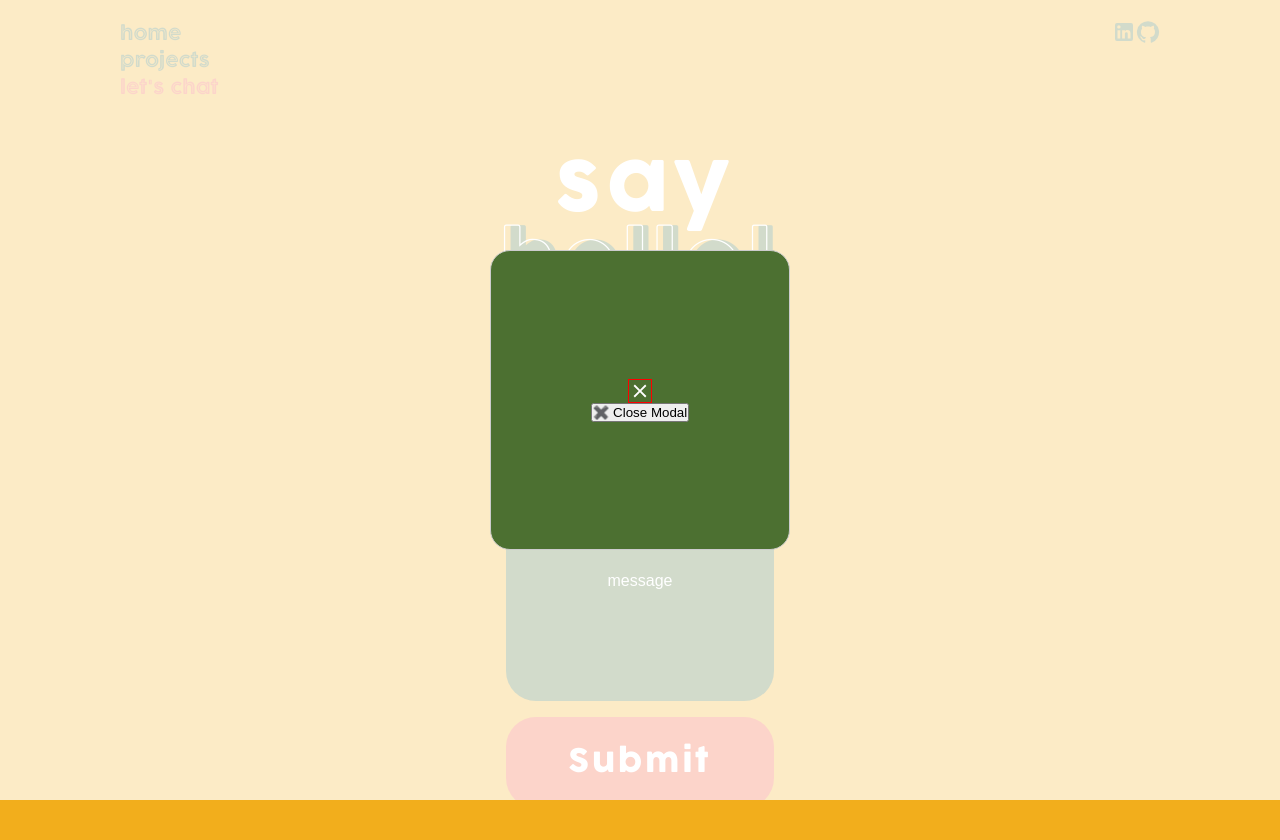
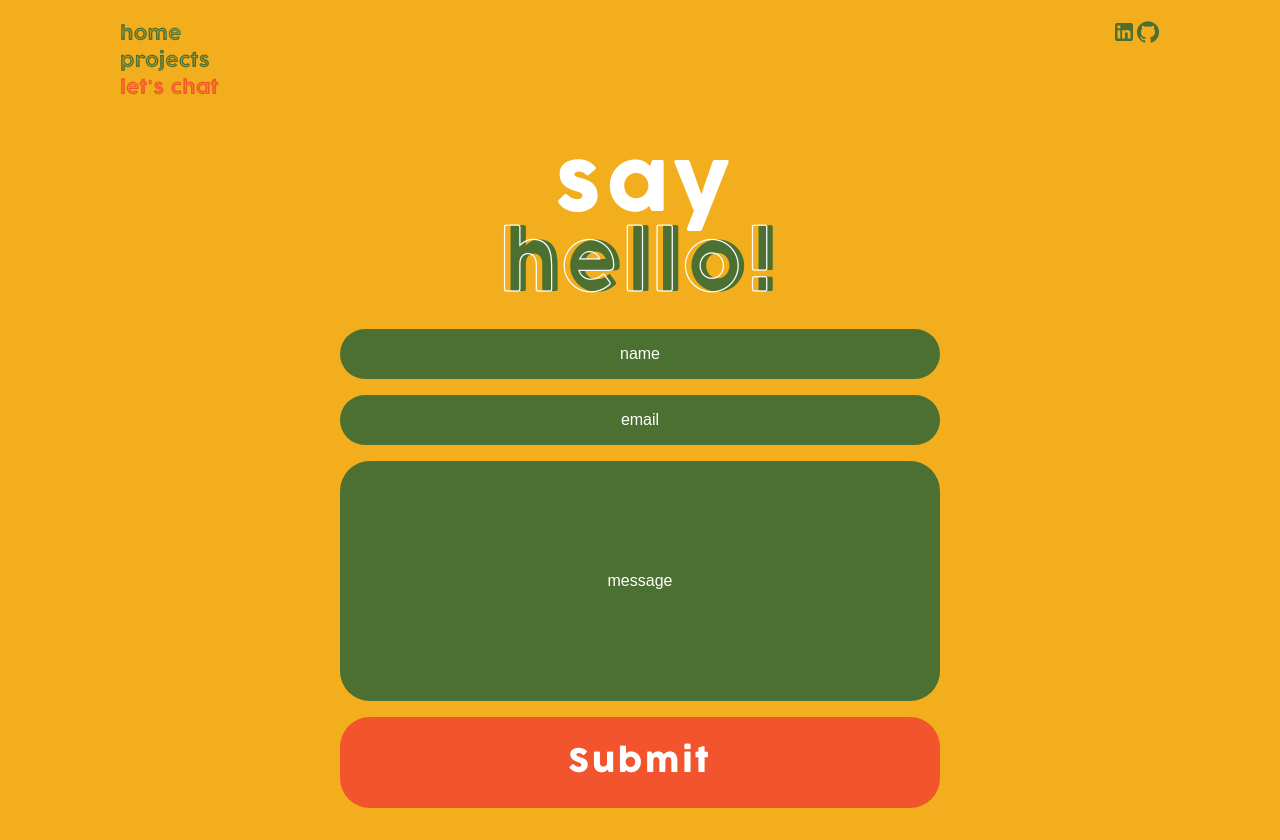
Before and after one commit to zedvas/portfolio, a React (Vite) app: page /contact in a window 1280 px wide. Before the commit the page ends 800 px from the top, so only its background shows below. Built offline with nearby package versions, Linux system fonts and the light colour scheme.

Commit message:
completed modal with styling and messages

```diff
--- a/src/App.jsx
+++ b/src/App.jsx
@@ -8,7 +8,8 @@ import { Modal } from "./Modal";
 import { useState } from "react";
 
 function App() {
-  const [reactModalIsOpen, setReactModalIsOpen] = useState(true);
+  const [reactModalIsOpen, setReactModalIsOpen] = useState(false);
+  const [modalText, setModalText] = useState("")
 
   const openReactModal = () => {
     setReactModalIsOpen(true);
@@ -17,17 +18,23 @@ function App() {
   const closeReactModal = () => {
     setReactModalIsOpen(false);
   };
+
+  const changeModalMessage = (message) => {
+    setModalText(message)
+  }
+
   return (
     <div className={reactModalIsOpen? "appContainer disableScroll": "appContainer"}>
       <Modal
         reactModalIsOpen={reactModalIsOpen}
         closeReactModal={closeReactModal}
+        modalText={modalText}
       />
       <Nav />
       <Routes>
         <Route path="/" element={<Home />} />
         <Route path="/projects" element={<Projects />} />
-        <Route path="/contact" element={<Contact openReactModal={openReactModal}/>} />
+        <Route path="/contact" element={<Contact openReactModal={openReactModal} changeModalMessage={changeModalMessage}/>} />
       </Routes>
     </div>
   );
--- a/src/Contact.jsx
+++ b/src/Contact.jsx
@@ -2,7 +2,7 @@ import { useRef, useState } from "react";
 import emailjs from "@emailjs/browser";
 import joi from "joi";
 
-export const Contact = ({openReactModal}) => {
+export const Contact = ({ openReactModal, changeModalMessage }) => {
   const form = useRef();
   const [formValues, setFormValues] = useState({
     from_name: "",
@@ -27,25 +27,57 @@ export const Contact = ({openReactModal}) => {
     e.preventDefault();
     const validateForm = formSchema.validate(formValues);
     if (validateForm.error) {
-      openReactModal()
-      console.log("please check fields have been entered correctly")
+      changeModalMessage(
+        <>
+          <h1>oops</h1>
+          <p>Please check all fields have been entered correctly</p>
+        </>
+      );
+      openReactModal();
     } else {
-      console.log("ready to send email!")
+      emailjs
+        .sendForm("service_3koqiqv", "template_yu7aizl", form.current, {
+          publicKey: "F9Gq5eaoCz-oG-ORF",
+        })
+        .then(
+          () => {
+            changeModalMessage(
+              <>
+                <h1>well hey there!</h1>
+                <p>
+                  Thanks for your message.
+                  <br />
+                  It's on its way to my inbox and I'll get back to you very
+                  soon.
+                </p>
+              </>
+            );
+            openReactModal();
+            setFormValues({
+              from_name: "",
+              from_email: "",
+              message: "",
+            });
+          },
+          (error) => {
+            changeModalMessage(
+              <>
+                <h1>Oops,</h1>
+                <p>there was an unexpected error!</p>
+                <br />
+                <p>
+                  Why not pop me a message over on
+                  <a href="https://www.linkedin.com/in/zahravasanji/">
+                    <u>LinkedIn</u>
+                  </a>
+                  ?
+                </p>
+              </>
+            );
+            openReactModal();
+          }
+        );
     }
-
-
-    // emailjs
-    //   .sendForm("service_3koqiqv", "template_yu7aizl", form.current, {
-    //     publicKey: "F9Gq5eaoCz-oG-ORF",
-    //   })
-    //   .then(
-    //     () => {
-    //       console.log("SUCCESS!");
-    //     },
-    //     (error) => {
-    //       console.log("FAILED...", error.text);
-    //     }
-    //   );
   };
 
   return (
--- a/src/Modal.jsx
+++ b/src/Modal.jsx
@@ -3,9 +3,7 @@ import zIndex from "@mui/material/styles/zIndex";
 import { useState } from "react";
 import ReactModal from "react-modal";
 
-export const Modal = ({reactModalIsOpen, closeReactModal}) => {
-
-
+export const Modal = ({ reactModalIsOpen, closeReactModal, modalText }) => {
   ReactModal.setAppElement("#root");
 
   const modalStyle = {
@@ -15,7 +13,7 @@ export const Modal = ({reactModalIsOpen, closeReactModal}) => {
       position: "fixed",
       zIndex: 9,
       top: 0,
-      left: 0
+      left: 0,
     },
     content: {
       inset: 0,
@@ -23,11 +21,15 @@ export const Modal = ({reactModalIsOpen, closeReactModal}) => {
       flexDirection: "column",
       alignItems: "center",
       justifyContent: "center",
-      backgroundColor: "var(--green)",
+      backgroundColor: "var(--accent)",
       borderRadius: "20px",
-      height: "300px",
-      width: "300px",
+      maxHeight: "500px",
+      width: "320px",
       margin: "auto",
+      textAlign: "center",
+      fontWeight: 500,
+      fontSize: "1.1rem",
+      overflow: "hidden"
     },
   };
   return (
@@ -37,8 +39,20 @@ export const Modal = ({reactModalIsOpen, closeReactModal}) => {
         onRequestClose={closeReactModal}
         style={modalStyle}
       >
-        <Close sx={{ border: "1px solid red" }} />
-        <button onClick={closeReactModal}>✖️ Close Modal</button>
+        <button
+          style={{
+            backgroundColor: "transparent",
+            border: "none",
+            cursor: "pointer",
+            position: "absolute",
+            top: "20px",
+            right: "20px",
+          }}
+        >
+          <Close onClick={closeReactModal} />
+        </button>
+        {/* <p style={{maxWidth: "250px"}}>{modalText}</p> */}
+        <>{modalText}</>
       </ReactModal>
     </>
   );
--- a/src/css/app.css
+++ b/src/css/app.css
@@ -93,8 +93,8 @@ a {
 a:hover {
   font-family: var(--solid-font);
   font-weight: 700;
+}
 
-}
 .home {
   display: flex;
   flex-direction: column;
@@ -159,7 +159,7 @@ h1 {
   color: var(--white);
 }
 
-.contact h1 {
+.contact h1 span:nth-child(2) {
   position: relative;
 }
 
@@ -212,7 +212,9 @@ h1 {
 }
 
 /*==================    CONTACT   ==================*/
-
+.contact {
+  width: 100%;
+}
 form {
   display: flex;
   flex-direction: column;
@@ -221,7 +223,7 @@ form {
 }
 
 input {
-  background-color: var(--green);
+  background-color: var(--green) !important;
   color: #ffffff;
 }
 
```
